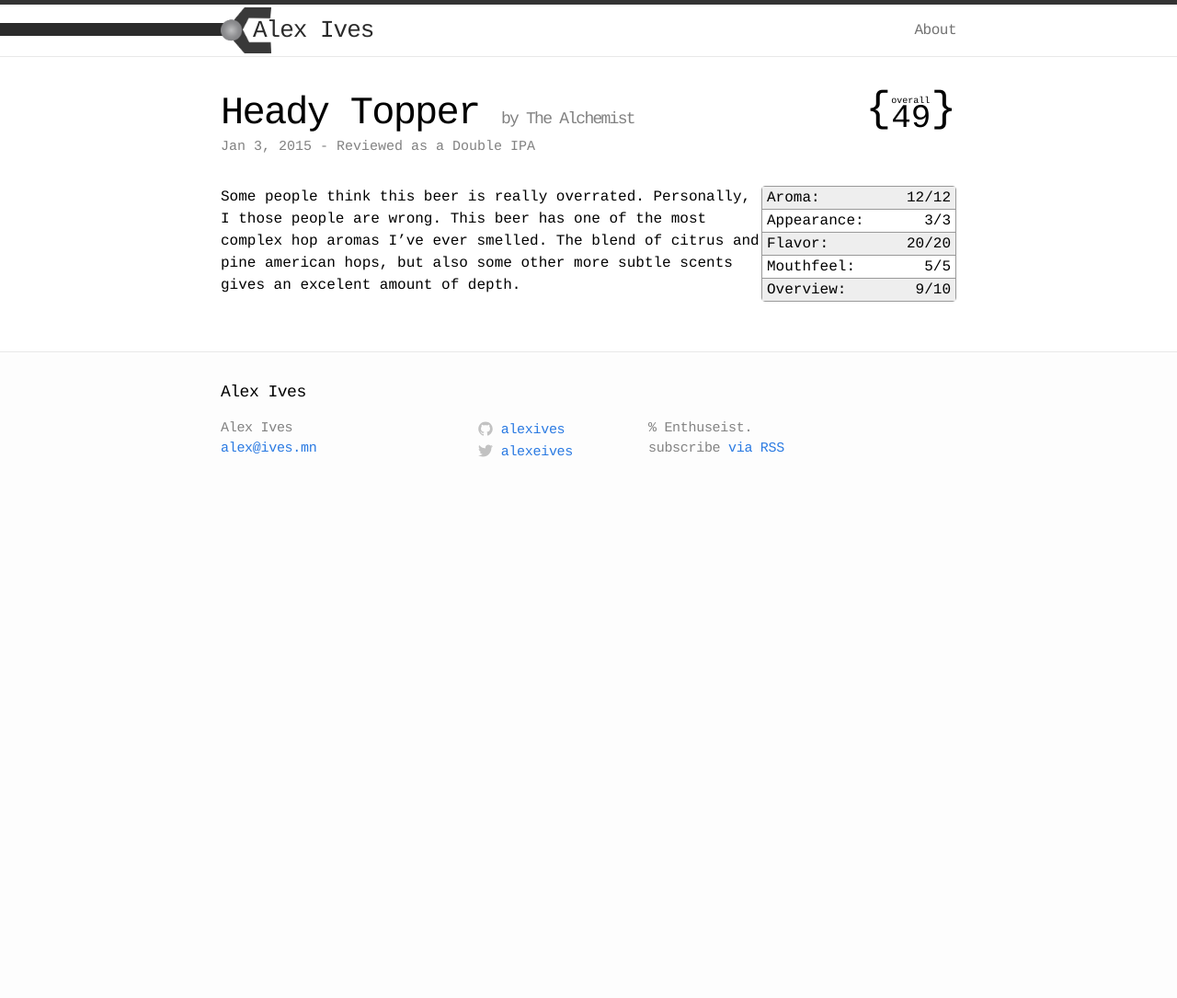
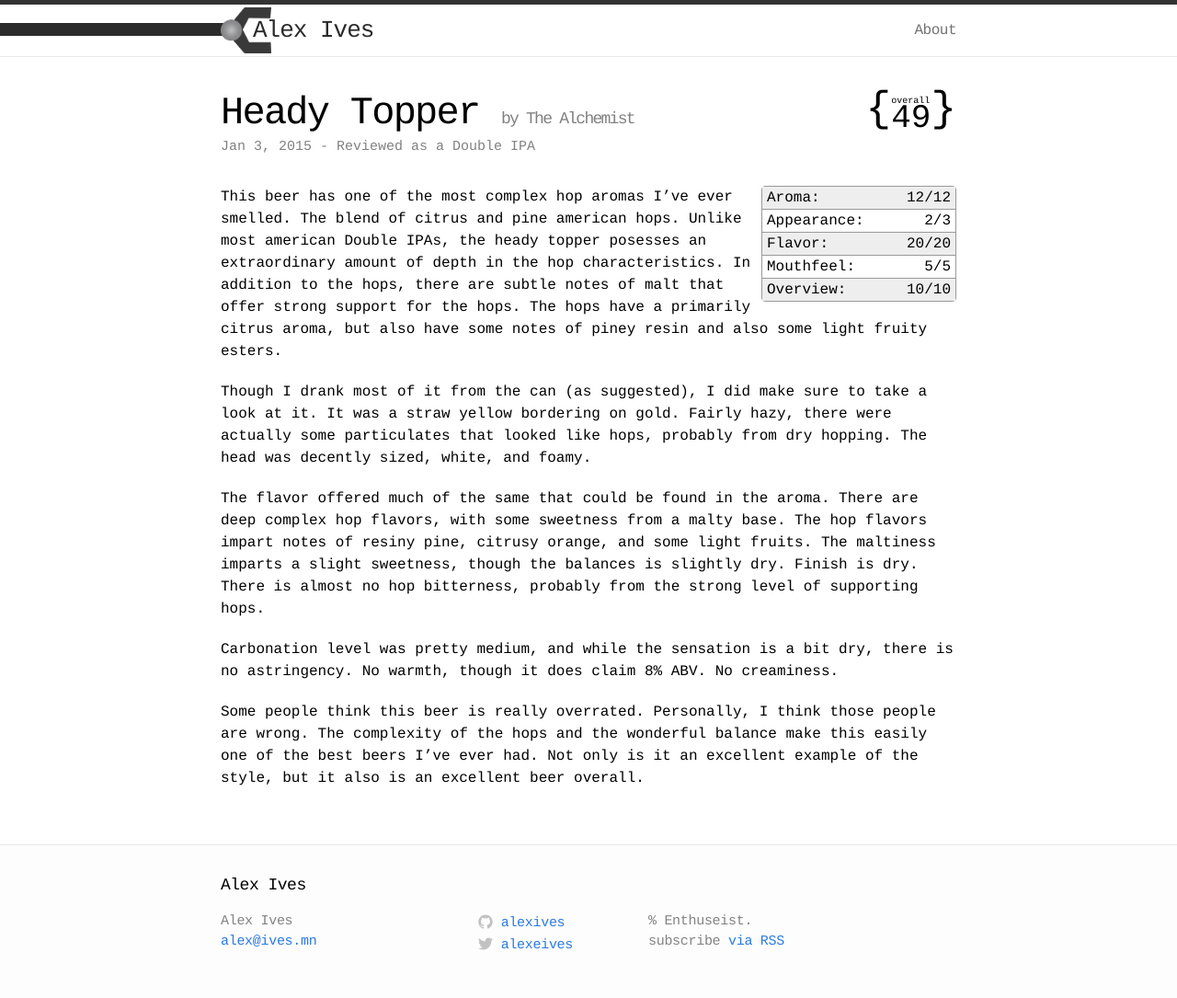
Before and after one commit to alexives/alexives.github.io, a Jekyll site: the page built from _posts/beer/2015-01-03-heady-topper.md, in a window 1280 px wide. Shown: the whole page at 92% size. Built offline with Jekyll 4.4.1, drawn with Linux system fonts in a browser that asks for light colours; before the commit the page ends 900 px from its top, so only the background shows below that.

Commit message:
Updated heady topper entry.

```diff
--- a/_posts/beer/2015-01-03-heady-topper.md
+++ b/_posts/beer/2015-01-03-heady-topper.md
@@ -7,12 +7,20 @@
 
 aroma-score: 12
 flavor-score: 20
-appearance-score: 3
+appearance-score: 2
 mouthfeel-score: 5
-overview-score: 9
+overview-score: 10
 overall-score: 49
 
 categories: beer
 ---
 
-Some people think this beer is really overrated. Personally, I those people are wrong. This beer has one of the most complex hop aromas I've ever smelled. The blend of citrus and pine american hops, but also some other more subtle scents gives an excelent amount of depth.
+This beer has one of the most complex hop aromas I've ever smelled. The blend of citrus and pine american hops. Unlike most american Double IPAs, the heady topper posesses an extraordinary amount of depth in the hop characteristics. In addition to the hops, there are subtle notes of malt that offer strong support for the hops. The hops have a primarily citrus aroma, but also have some notes of piney resin and also some light fruity esters.
+
+Though I drank most of it from the can (as suggested), I did make sure to take a look at it. It was a straw yellow bordering on gold. Fairly hazy, there were actually some particulates that looked like hops, probably from dry hopping. The head was decently sized, white, and foamy.
+
+The flavor offered much of the same that could be found in the aroma. There are deep complex hop flavors, with some sweetness from a malty base. The hop flavors impart notes of resiny pine, citrusy orange, and some light fruits. The maltiness imparts a slight sweetness, though the balances is slightly dry. Finish is dry. There is almost no hop bitterness, probably from the strong level of supporting hops.
+
+Carbonation level was pretty medium, and while the sensation is a bit dry, there is no astringency. No warmth, though it does claim 8% ABV. No creaminess.
+
+Some people think this beer is really overrated. Personally, I think those people are wrong. The complexity of the hops and the wonderful balance make this easily one of the best beers I've ever had. Not only is it an excellent example of the style, but it also is an excellent beer overall.
--- a/css/main.css
+++ b/css/main.css
@@ -349,8 +349,7 @@
 }
 
 .properties {
-  margin: none;
-  padding: none;
+  margin-left: 10px;
   width: 210px;
   border-radius: 4px;
   border: 1px solid #999;
```
